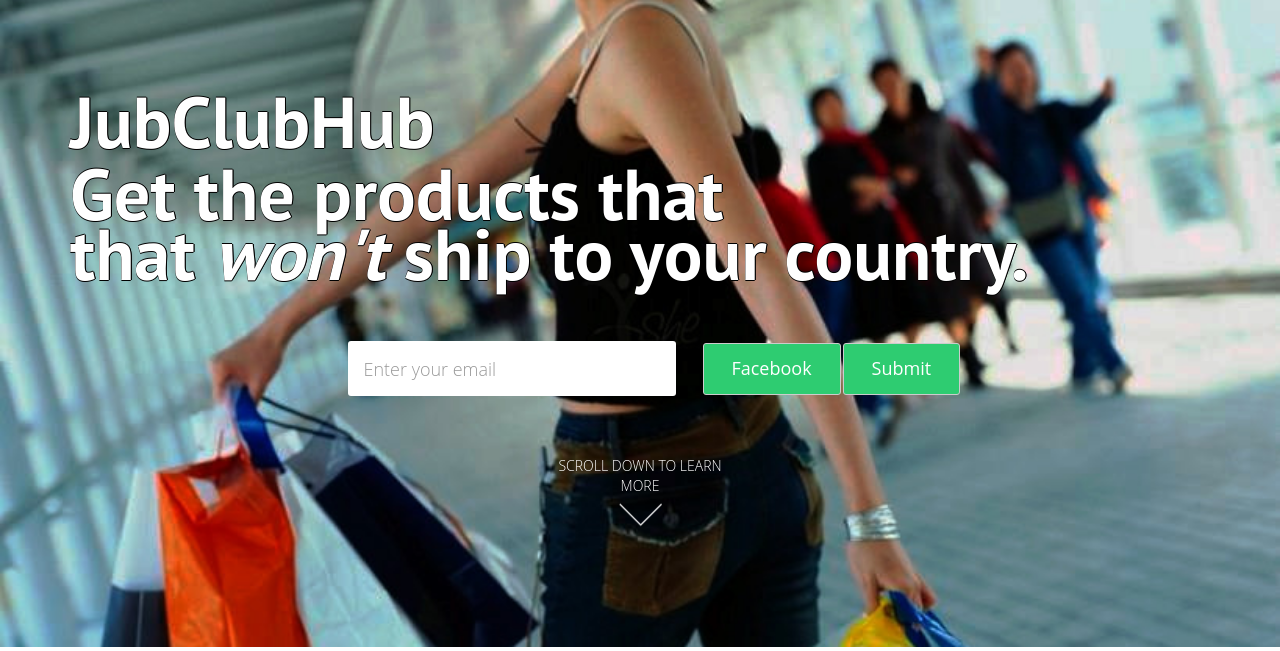
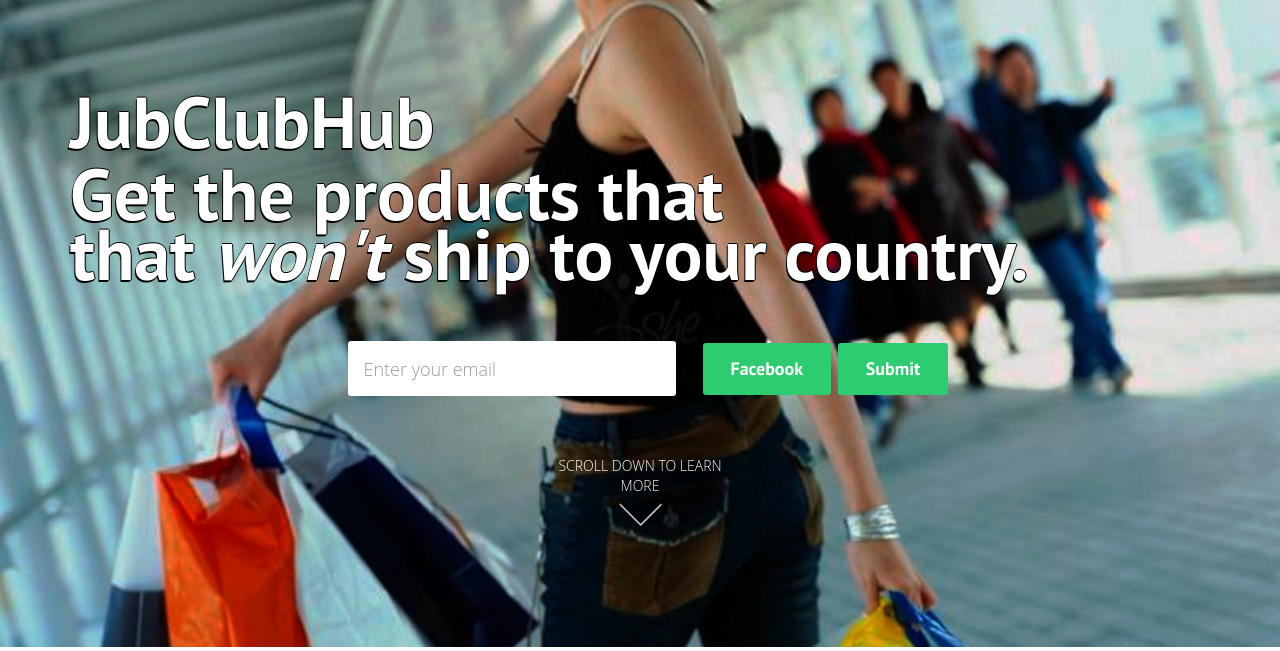
Before and after one commit to codedproject/jubclub, a PHP site: page / in a window 1280 px wide. Shown: the top 651 px of the page. Run offline with PHP 8.4, Linux system fonts and the light colour scheme; some libraries are stand-ins or nearby versions.

Commit message:
changed font on both FB & submit buttons, removed border from buttons

```diff
--- a/css/startup.css
+++ b/css/startup.css
@@ -14,13 +14,14 @@
 }
 	h1 {
 		color: #FFF;
-		text-shadow: 1px 0 black, 0 1px black, 1px 0 black, 0 -1px black;
+		text-shadow: -1px 2px black, 0 1px black, 1px 0 black, 0 -1px black;
 		font-size:72px;
 		line-height:60px;
 		text-align: left;
 		margin:12px 0;
 		padding-top: -35px;
 		font-family: 'PT Sans', sans-serif;
+
 	}
 
 	h2 {
--- a/index.html
+++ b/index.html
@@ -32,6 +32,8 @@
 				position: absolute;
 				margin-left: 370px;
 				margin-top: -52px;
+				font-family: 'PT Sans', sans-serif;
+				border: black;
 
 			}
 
@@ -44,6 +46,8 @@
 				margin-left: -200px;
 				margin-top: 54px;
 				margin-left: 20px;
+				font-family: 'PT Sans', sans-serif;
+				border: black;
 			}
 
 			#sendBut1 {
@@ -52,6 +56,8 @@
 				position: relative;
 				margin-top: 54px;
 				margin-right: 102px;
+				font-family: 'PT Sans', sans-serif;
+				border: black;
 				}
 
 		</style>
```
